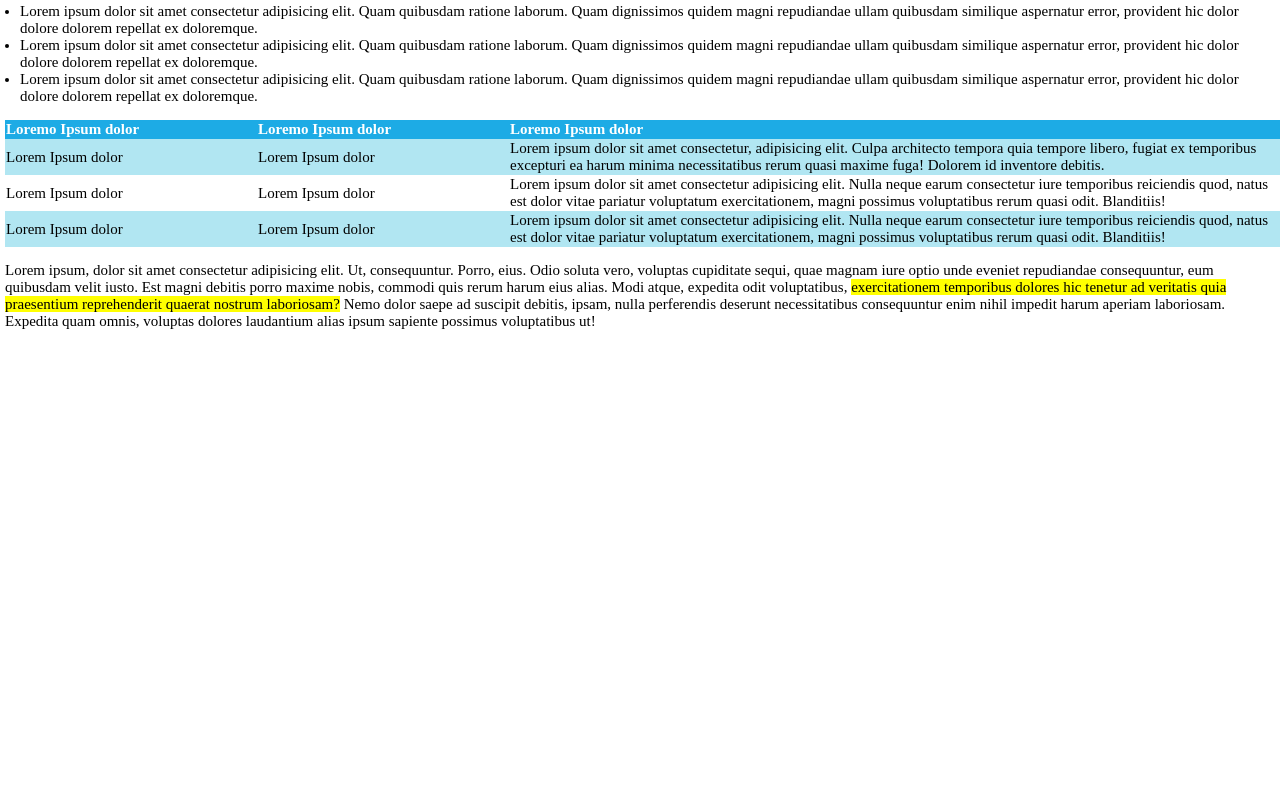
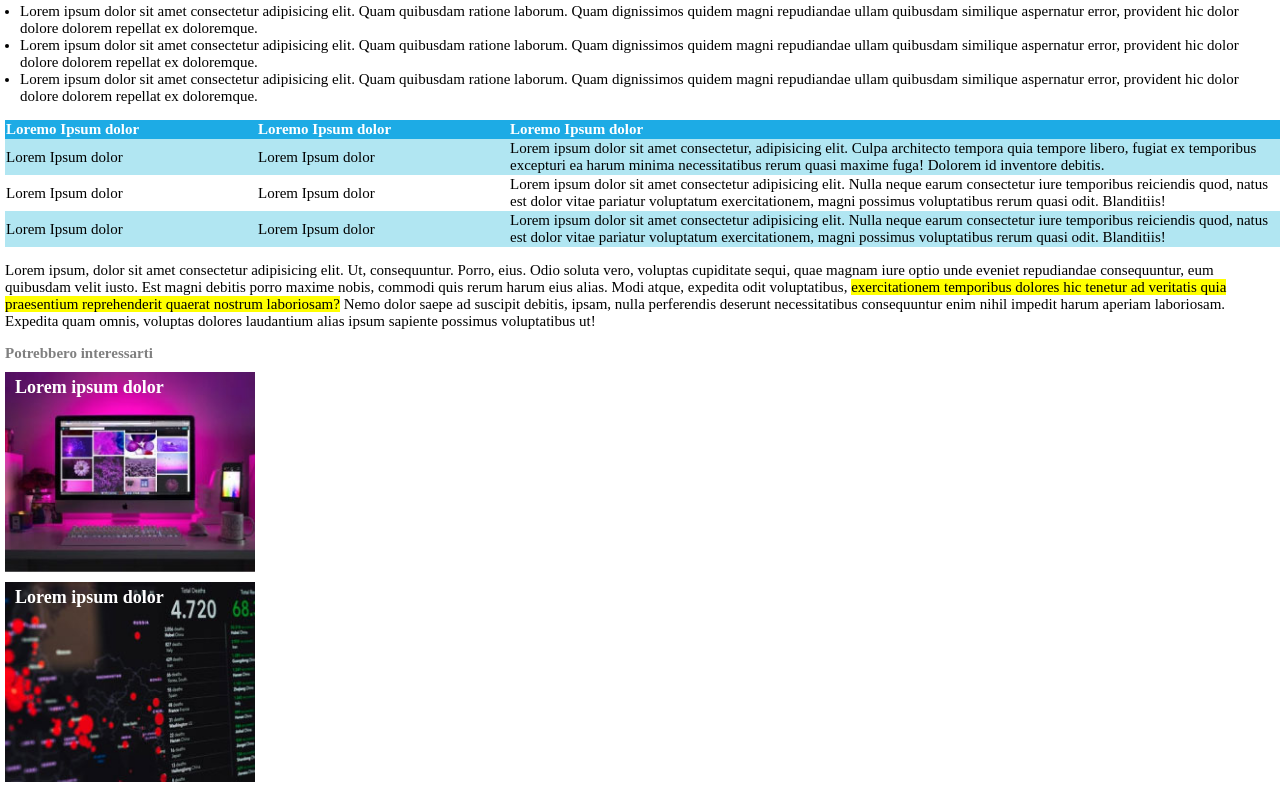
Before and after one commit to arielmusa/html-css-booleaner, a plain HTML site: page index.html in a window 1280 px wide. Shown: the part 647-1459 px from the top of the page. Before the commit the page ends 992 px from the top, so only its background shows below. Drawn offline with Linux system fonts and the light colour scheme.

Commit message:
add footer in index

```diff
--- a/css/style.css
+++ b/css/style.css
@@ -68,3 +68,44 @@ th {
 tr:nth-child(odd) {
   background-color: #b1e6f2;
 }
+
+h2 {
+  font-size: 15px;
+  color: grey;
+  font-weight: bold;
+  margin-bottom: 5px;
+}
+
+footer {
+  margin-left: 5px;
+  margin-bottom: 30px;
+}
+
+.related-1 {
+  background-image: url(../img/monitor.jpg);
+  background-repeat: no-repeat;
+  background-size: cover;
+  background-position: center;
+  width: 250px;
+  height: 200px;
+  margin: 10px 0 10px 0;
+}
+
+.related-2 {
+  background-image: url(../img/graph.jpg);
+  background-repeat: no-repeat;
+  background-size: cover;
+  background-position: center;
+  width: 250px;
+  height: 200px;
+
+  color: white;
+  margin: 10px 0 10px 0;
+}
+
+article > h2 {
+  color: white;
+  padding: 5px 0 0 10px;
+  font-size: 18px;
+  margin-top: 0;
+}
--- a/index.html
+++ b/index.html
@@ -130,6 +130,15 @@
           ipsum sapiente possimus voluptatibus ut!
         </p>
       </section>
+      <footer>
+        <h2>Potrebbero interessarti</h2>
+        <article class="related-1">
+          <h2>Lorem ipsum dolor</h2>
+        </article>
+        <article class="related-2">
+          <h2>Lorem ipsum dolor</h2>
+        </article>
+      </footer>
     </main>
   </body>
 </html>
```
